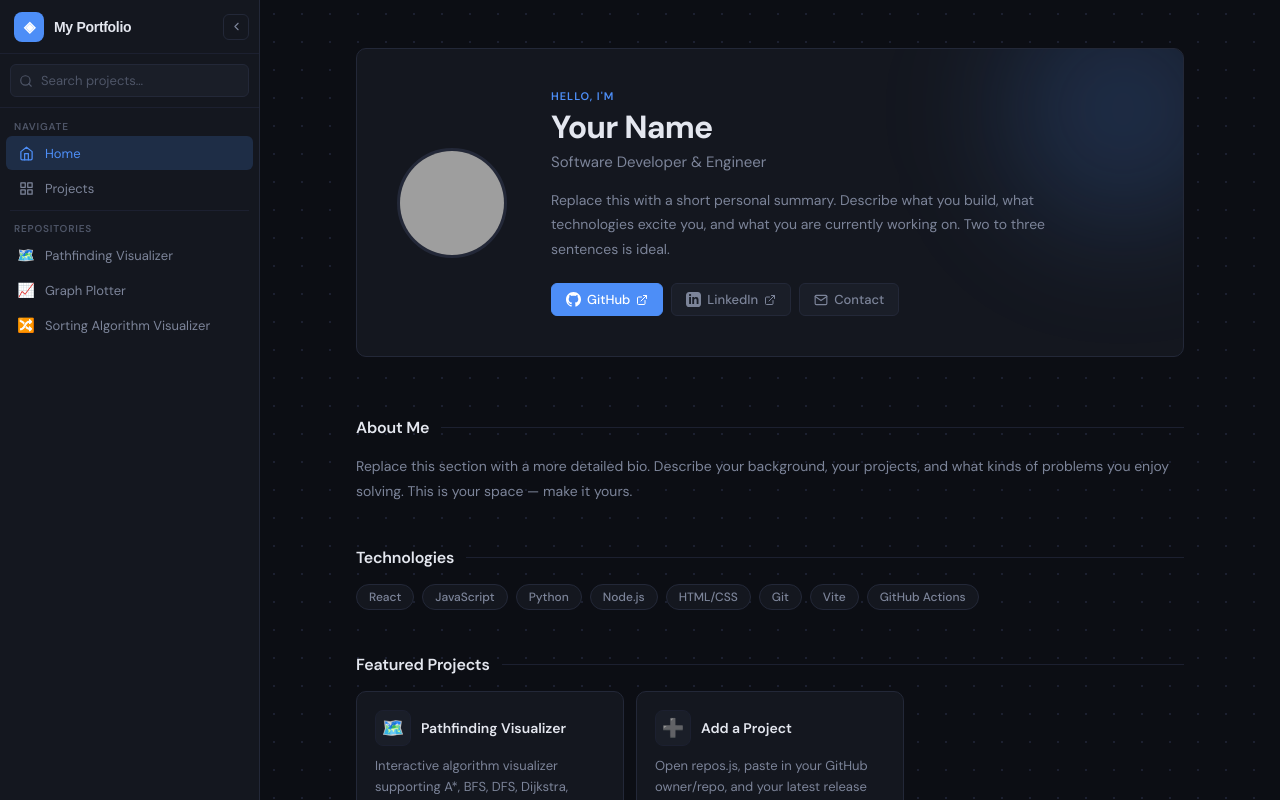
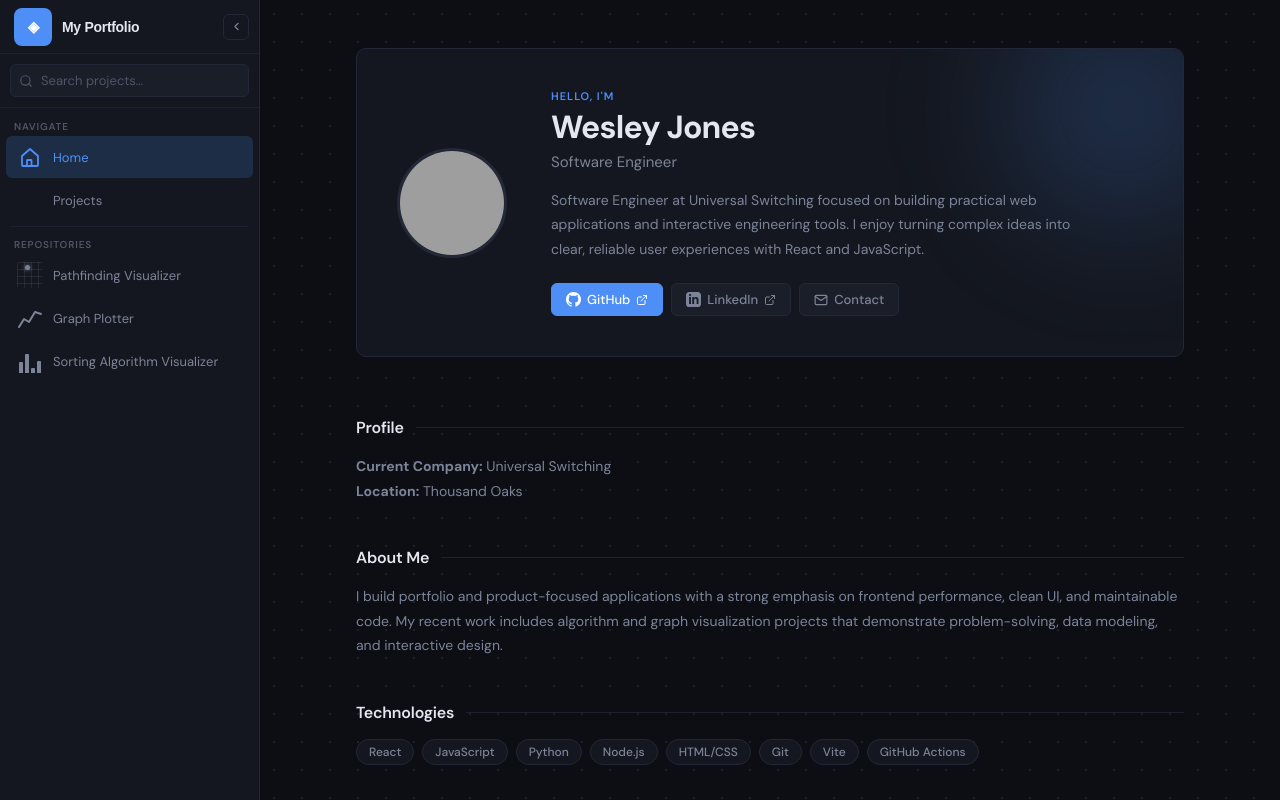
Before and after one commit to wesleyzjones1/Wesleyzjones1_Portfolio, a React (Vite) app in the folder react-app/: page / in a window 1280 px wide. Built offline with nearby package versions, Linux system fonts and the light colour scheme; grey boxes are pictures that could not be loaded.

Commit message:
- Working on dynamic sidebar animations. - Updated github pages upload flow.

```diff
--- a/react-app/src/App.css
+++ b/react-app/src/App.css
@@ -56,6 +56,19 @@ html, body { height: 100%; font-family: 'DM Sans', system-ui, sans-serif; backgr
   width: var(--sidebar-collapsed-w);
 }
 
+.app-layout.sidebar-collapsed .sidebar-header {
+  padding: 0;
+  justify-content: center;
+}
+
+.app-layout.sidebar-collapsed .sidebar-logo {
+  display: none;
+}
+
+.app-layout.sidebar-collapsed .sidebar-toggle {
+  margin: 0;
+}
+
 /* header */
 .sidebar-header {
   display: flex;
@@ -81,8 +94,8 @@ html, body { height: 100%; font-family: 'DM Sans', system-ui, sans-serif; backgr
 }
 
 .sidebar-logo-icon {
-  width: 30px;
-  height: 30px;
+  width: 38px;
+  height: 38px;
   border-radius: 8px;
   background: var(--accent);
   display: flex;
@@ -188,6 +201,11 @@ html, body { height: 100%; font-family: 'DM Sans', system-ui, sans-serif; backgr
   scrollbar-color: var(--border) transparent;
 }
 
+.sidebar-nav::-webkit-scrollbar {
+  width: 0;
+  height: 0;
+}
+
 .sidebar-nav::-webkit-scrollbar { width: 3px; }
 .sidebar-nav::-webkit-scrollbar-track { background: transparent; }
 .sidebar-nav::-webkit-scrollbar-thumb { background: var(--border); border-radius: 2px; }
@@ -206,7 +224,7 @@ html, body { height: 100%; font-family: 'DM Sans', system-ui, sans-serif; backgr
 }
 
 .app-layout.sidebar-collapsed .nav-label {
-  opacity: 0;
+  display: none;
 }
 
 .nav-item {
@@ -241,13 +259,13 @@ html, body { height: 100%; font-family: 'DM Sans', system-ui, sans-serif; backgr
 }
 
 .nav-item-icon {
-  width: 20px;
-  height: 20px;
+  width: 28px;
+  height: 28px;
   display: flex;
   align-items: center;
   justify-content: center;
   flex-shrink: 0;
-  font-size: 14px;
+  font-size: 20px;
 }
 
 .nav-item-label {
@@ -259,8 +277,14 @@ html, body { height: 100%; font-family: 'DM Sans', system-ui, sans-serif; backgr
 }
 
 .app-layout.sidebar-collapsed .nav-item-label {
-  opacity: 0;
-  pointer-events: none;
+  display: none;
+}
+
+.app-layout.sidebar-collapsed .nav-item {
+  justify-content: center;
+  margin: 1px 4px;
+  width: calc(100% - 8px);
+  padding: 7px 0;
 }
 
 .nav-divider {
@@ -520,8 +544,8 @@ html, body { height: 100%; font-family: 'DM Sans', system-ui, sans-serif; backgr
 }
 
 .featured-card-icon {
-  width: 36px;
-  height: 36px;
+  width: 46px;
+  height: 46px;
   border-radius: 8px;
   background: var(--surface-raised);
   border: 1px solid var(--border-subtle);
@@ -675,8 +699,8 @@ html, body { height: 100%; font-family: 'DM Sans', system-ui, sans-serif; backgr
 }
 
 .card-icon {
-  width: 40px;
-  height: 40px;
+  width: 50px;
+  height: 50px;
   border-radius: 8px;
   background: var(--surface-raised);
   border: 1px solid var(--border-subtle);
--- a/react-app/src/App.jsx
+++ b/react-app/src/App.jsx
@@ -1,5 +1,6 @@
 import { useEffect, useState, useMemo } from 'react'
 import { repos } from './repos'
+const DEFAULT_OWNER = 'wesleyzjones1'
 import Sidebar from './components/Sidebar'
 import Home from './components/Home'
 import ProjectsGrid from './components/ProjectsGrid'
@@ -19,8 +20,12 @@ function splitRepositoryRef(repository) {
   if (!repository || typeof repository !== 'string') {
     return { owner: '', repo: '' }
   }
-  const [owner = '', repo = ''] = repository.split('/').map(v => v.trim())
-  return { owner, repo }
+  const trimmed = repository.trim()
+  if (trimmed.includes('/')) {
+    const [owner = '', repo = ''] = trimmed.split('/').map(v => v.trim())
+    return { owner, repo }
+  }
+  return { owner: '', repo: trimmed }
 }
 
 function isHttpUrl(value) {
@@ -36,7 +41,7 @@ export default function App() {
     return repos
       .map((entry, index) => {
         const parsed = splitRepositoryRef(entry.repository)
-        const owner = entry.owner || parsed.owner
+        const owner = entry.owner || parsed.owner || DEFAULT_OWNER
         const repo = entry.repo || parsed.repo
 
         if (!owner || !repo) {
--- a/react-app/src/components/Home.jsx
+++ b/react-app/src/components/Home.jsx
@@ -29,13 +29,15 @@ const MailIcon = () => (
 // ── Editable placeholder profile data ─────────────────────────────────────
 // Replace these with your real info.
 const PROFILE = {
-  name: 'Your Name',
-  title: 'Software Developer & Engineer',
-  bio: 'Replace this with a short personal summary. Describe what you build, what technologies excite you, and what you are currently working on. Two to three sentences is ideal.',
-  about: 'Replace this section with a more detailed bio. Describe your background, your projects, and what kinds of problems you enjoy solving. This is your space — make it yours.',
+  name: 'Wesley Jones',
+  title: 'Software Engineer',
+  company: 'Universal Switching',
+  location: 'Thousand Oaks',
+  bio: 'Software Engineer at Universal Switching focused on building practical web applications and interactive engineering tools. I enjoy turning complex ideas into clear, reliable user experiences with React and JavaScript.',
+  about: 'I build portfolio and product-focused applications with a strong emphasis on frontend performance, clean UI, and maintainable code. My recent work includes algorithm and graph visualization projects that demonstrate problem-solving, data modeling, and interactive design.',
   github: 'https://github.com/wesleyzjones1',
   linkedin: 'https://www.linkedin.com/in/wesleyzjones1',
-  email: 'your@email.com',
+  email: 'wesleyzjones1@gmail.com',
   tech: ['React', 'JavaScript', 'Python', 'Node.js', 'HTML/CSS', 'Git', 'Vite', 'GitHub Actions'],
 }
 
@@ -81,6 +83,12 @@ export default function Home({ setPage }) {
       </section>
 
       {/* ── About ── */}
+      <section className="home-section">
+        <h2 className="home-section-title">Profile</h2>
+        <p className="home-section-body"><strong>Current Company:</strong> {PROFILE.company}</p>
+        <p className="home-section-body"><strong>Location:</strong> {PROFILE.location}</p>
+      </section>
+
       <section className="home-section">
         <h2 className="home-section-title">About Me</h2>
         <p className="home-section-body">{PROFILE.about}</p>
--- a/react-app/src/components/Sidebar.jsx
+++ b/react-app/src/components/Sidebar.jsx
@@ -4,18 +4,47 @@ const SearchIcon = () => (
   </svg>
 )
 
-const HomeIcon = () => (
-  <svg width="15" height="15" viewBox="0 0 24 24" fill="none" stroke="currentColor" strokeWidth="2" strokeLinecap="round" strokeLinejoin="round">
-    <path d="m3 9 9-7 9 7v11a2 2 0 0 1-2 2H5a2 2 0 0 1-2-2z" />
-    <polyline points="9 22 9 12 15 12 15 22" />
-  </svg>
+const NAV_ANIM_STYLES = `
+  .nav-anim {
+    width: 26px; height: 26px;
+    display: flex; align-items: center; justify-content: center;
+    flex-shrink: 0; position: relative;
+  }
+  @keyframes door-pulse {
+    0%, 100% { opacity: 0.35; }
+    50%       { opacity: 1; }
+  }
+  .home-door { animation: door-pulse 2.2s ease-in-out infinite; }
+  .nav-anim-projects {
+    display: grid;
+    grid-template-columns: repeat(2, 10px);
+    grid-template-rows: repeat(2, 10px);
+    gap: 2px;
+  }
+  .nav-anim-projects span { background: currentColor; border-radius: 1px; }
+  @keyframes tile-pop {
+    0%, 55%, 100% { opacity: 0.25; transform: scale(0.82); }
+    27%            { opacity: 1;    transform: scale(1); }
+  }
+  .nav-anim-projects span:nth-child(1) { animation: tile-pop 2s ease-in-out infinite 0s; }
+  .nav-anim-projects span:nth-child(2) { animation: tile-pop 2s ease-in-out infinite 0.5s; }
+  .nav-anim-projects span:nth-child(3) { animation: tile-pop 2s ease-in-out infinite 1s; }
+  .nav-anim-projects span:nth-child(4) { animation: tile-pop 2s ease-in-out infinite 1.5s; }
+`
+
+const HomeAnim = () => (
+  <span className="nav-anim" aria-hidden="true">
+    <svg width="22" height="22" viewBox="0 0 22 22" fill="none" stroke="currentColor" strokeWidth="1.8" strokeLinecap="round" strokeLinejoin="round">
+      <path d="M3 10L11 3l8 7v9a1 1 0 0 1-1 1H4a1 1 0 0 1-1-1z" />
+      <rect className="home-door" x="8" y="14" width="4.5" height="6" rx="0.5" />
+    </svg>
+  </span>
 )
 
-const GridIcon = () => (
-  <svg width="15" height="15" viewBox="0 0 24 24" fill="none" stroke="currentColor" strokeWidth="2" strokeLinecap="round" strokeLinejoin="round">
-    <rect x="3" y="3" width="7" height="7" /><rect x="14" y="3" width="7" height="7" />
-    <rect x="14" y="14" width="7" height="7" /><rect x="3" y="14" width="7" height="7" />
-  </svg>
+const ProjectsAnim = () => (
+  <span className="nav-anim nav-anim-projects" aria-hidden="true">
+    <span /><span /><span /><span />
+  </span>
 )
 
 const ChevronLeft = () => (
@@ -39,6 +68,7 @@ export default function Sidebar({ repos, page, setPage, search, setSearch, open,
 
   return (
     <nav className="sidebar">
+      <style>{NAV_ANIM_STYLES}</style>
       {/* Header */}
       <div className="sidebar-header">
         <button className="sidebar-logo" onClick={() => navigate('home')} title="Home">
@@ -78,7 +108,7 @@ export default function Sidebar({ repos, page, setPage, search, setSearch, open,
           className={`nav-item${page === 'home' ? ' active' : ''}`}
           onClick={() => navigate('home')}
         >
-          <span className="nav-item-icon"><HomeIcon /></span>
+          <span className="nav-item-icon"><HomeAnim /></span>
           <span className="nav-item-label">Home</span>
         </button>
 
@@ -86,7 +116,7 @@ export default function Sidebar({ repos, page, setPage, search, setSearch, open,
           className={`nav-item${page === 'projects' ? ' active' : ''}`}
           onClick={() => navigate('projects')}
         >
-          <span className="nav-item-icon"><GridIcon /></span>
+          <span className="nav-item-icon"><ProjectsAnim /></span>
           <span className="nav-item-label">Projects</span>
         </button>
 
@@ -103,7 +133,7 @@ export default function Sidebar({ repos, page, setPage, search, setSearch, open,
               onClick={() => navigate(id)}
               title={label}
             >
-              <span className="nav-item-icon">{r.icon || '📦'}</span>
+              <span className="nav-item-icon">{r.animation ? <r.animation /> : (r.icon || '📦')}</span>
               <span className="nav-item-label">{label}</span>
             </button>
           )
--- /dev/null
+++ b/react-app/src/components/animations/GraphAnim.jsx
@@ -0,0 +1,22 @@
+export default function GraphAnim() {
+  return (
+    <>
+      <style>{`
+        .nav-anim-graph { overflow: visible; }
+        .graph-line {
+          stroke-dasharray: 55;
+          stroke-dashoffset: 55;
+          animation: draw-line 2.2s ease-in-out infinite;
+        }
+        @keyframes draw-line {
+          0%, 8%   { stroke-dashoffset: 55; }
+          60%, 75% { stroke-dashoffset: 0; }
+          100%     { stroke-dashoffset: -55; }
+        }
+      `}</style>
+      <svg className="nav-anim nav-anim-graph" width="26" height="26" viewBox="0 0 26 26" fill="none">
+        <polyline className="graph-line" stroke="currentColor" strokeWidth="2" strokeLinecap="round" strokeLinejoin="round" points="2,22 7,14 12,17 18,7 24,9" />
+      </svg>
+    </>
+  )
+}
--- /dev/null
+++ b/react-app/src/components/animations/PathfindingAnim.jsx
@@ -0,0 +1,35 @@
+export default function PathfindingAnim() {
+  return (
+    <>
+      <style>{`
+        .nav-anim-path {
+          background-image:
+            linear-gradient(rgba(255,255,255,0.08) 1px, transparent 1px),
+            linear-gradient(90deg, rgba(255,255,255,0.08) 1px, transparent 1px);
+          background-size: 7px 7px;
+          border-radius: 2px;
+        }
+        .path-dot {
+          position: absolute;
+          width: 5px;
+          height: 5px;
+          background: currentColor;
+          border-radius: 50%;
+          box-shadow: 0 0 4px currentColor;
+          animation: path-move 2.6s ease-in-out infinite;
+        }
+        @keyframes path-move {
+          0%        { top: 3px;  left: 3px; }
+          20%       { top: 3px;  left: 11px; }
+          40%       { top: 10px; left: 11px; }
+          60%       { top: 10px; left: 18px; }
+          80%       { top: 17px; left: 18px; }
+          95%, 100% { top: 17px; left: 18px; opacity: 0.15; }
+        }
+      `}</style>
+      <span className="nav-anim nav-anim-path" aria-hidden="true">
+        <span className="path-dot" />
+      </span>
+    </>
+  )
+}
--- /dev/null
+++ b/react-app/src/components/animations/SortingAnim.jsx
@@ -0,0 +1,30 @@
+export default function SortingAnim() {
+  return (
+    <>
+      <style>{`
+        .nav-anim-sort {
+          display: flex;
+          align-items: flex-end;
+          gap: 2px;
+          padding-bottom: 1px;
+        }
+        .nav-anim-sort span {
+          width: 4px;
+          background: currentColor;
+          border-radius: 1px 1px 0 0;
+        }
+        @keyframes sort-b1 { 0%, 100% { height: 16px; } 50% { height: 7px;  } }
+        @keyframes sort-b2 { 0%, 100% { height: 9px;  } 50% { height: 20px; } }
+        @keyframes sort-b3 { 0%, 100% { height: 20px; } 50% { height: 5px;  } }
+        @keyframes sort-b4 { 0%, 100% { height: 5px;  } 50% { height: 13px; } }
+        .nav-anim-sort span:nth-child(1) { animation: sort-b1 2s ease-in-out infinite 0s;    height: 16px; }
+        .nav-anim-sort span:nth-child(2) { animation: sort-b2 2s ease-in-out infinite 0.25s; height: 9px;  }
+        .nav-anim-sort span:nth-child(3) { animation: sort-b3 2s ease-in-out infinite 0.5s;  height: 20px; }
+        .nav-anim-sort span:nth-child(4) { animation: sort-b4 2s ease-in-out infinite 0.75s; height: 5px;  }
+      `}</style>
+      <span className="nav-anim nav-anim-sort" aria-hidden="true">
+        <span /><span /><span /><span />
+      </span>
+    </>
+  )
+}
--- a/react-app/src/repos.js
+++ b/react-app/src/repos.js
@@ -2,7 +2,7 @@
  * repos.js — Configure your GitHub repositories here.
  *
  * Easiest setup (recommended):
- *   repository      — "owner/repo" (string, required)
+ *   repository      — "owner/repo" or "repo" (string, required)
  *
  * Optional overrides:
  *   displayName     — Custom title (otherwise derived from repo name)
@@ -10,6 +10,7 @@
  *   githubPagesUrl  — Custom live URL (otherwise uses repo homepage when available)
  *   icon            — Emoji icon (default "📦")
  *   tags            — String[] labels shown on the card
+ *   animation       — Sidebar animation component (import from ./components/animations/)
  *
  * Legacy fields still supported:
  *   owner, repo
@@ -17,30 +18,33 @@
  * To add a new project, copy one object and change only `repository`.
  */
 
+import PathfindingAnim from './components/animations/PathfindingAnim'
+import GraphAnim from './components/animations/GraphAnim'
+import SortingAnim from './components/animations/SortingAnim'
+
 export const repos = [
   {
-    repository: 'wesleyzjones1/Pathfinding-Visualizer',
-    icon: '🗺️',
+    repository: 'Pathfinding-Visualizer',
+    animation: PathfindingAnim,
     tags: ['React', 'Algorithms', 'Visualization', 'Vite'],
   },
 
   {
-    repository: 'wesleyzjones1/Graph_Plotter',
-    icon: '📈',
+    repository: 'Graph_Plotter',
+    animation: GraphAnim,
     tags: ['Javascript', 'Equations', 'Visualization', 'Graphing'],
   },
 
   {
-    repository: 'wesleyzjones1/Sorting-Algorithm-Visualizer',
-    icon: '🔀',
+    repository: 'Sorting-Algorithm-Visualizer',
+    animation: SortingAnim,
     tags: ['Javascript', 'Algorithms', 'Visualization', 'Sorting'],
   },
 
-
   // ── Add more repos below ──────────────────────────────────────────────────
   // {
-  //   repository: 'your-github-username/your-other-project',
-  //   icon: '🚀',
+  //   repository: 'your-repo-name',
+  //   animation: MyAnim,   // import from ./components/animations/
   //   tags: ['JavaScript', 'HTML'],
   // },
 ]
```
